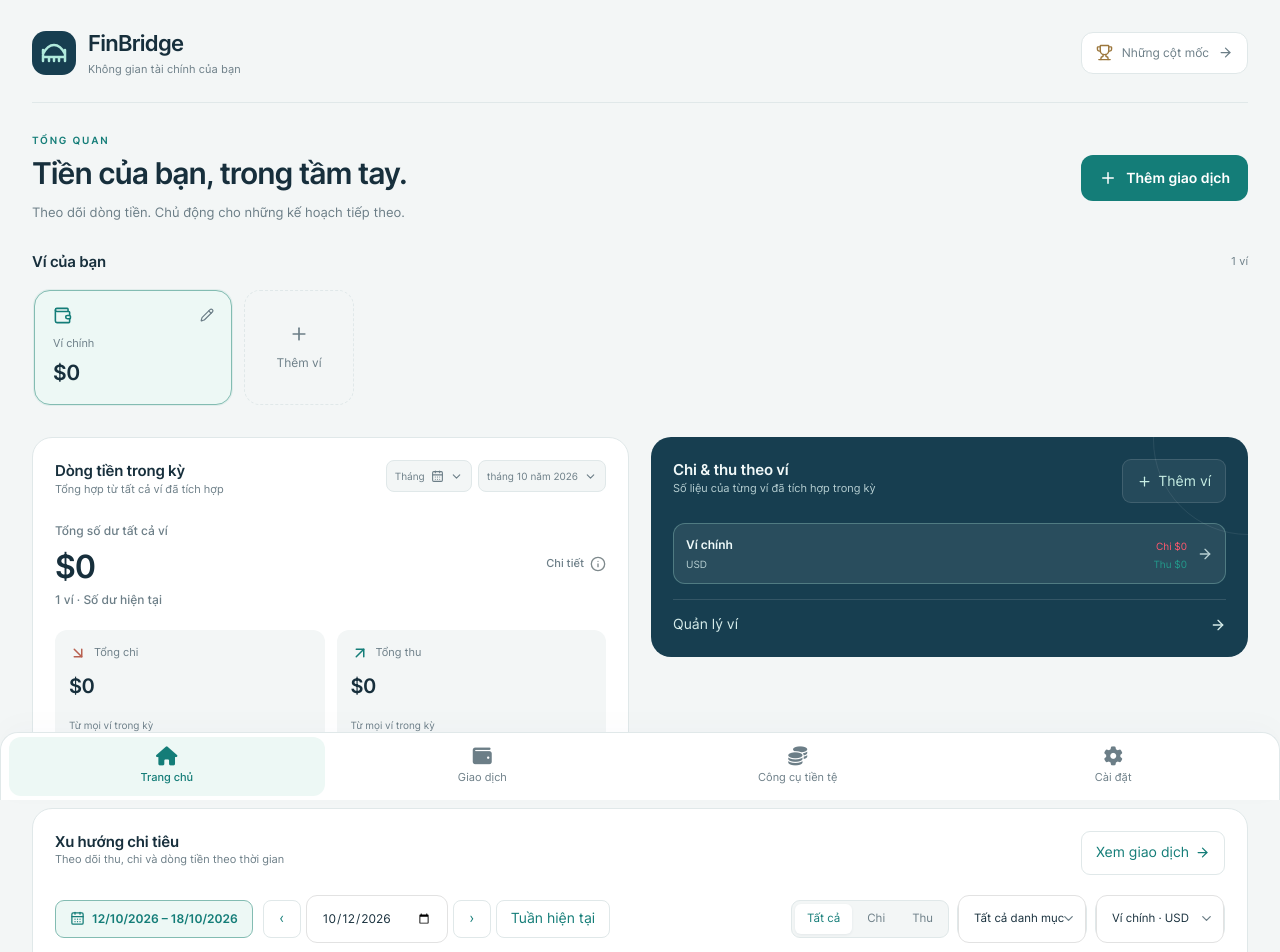
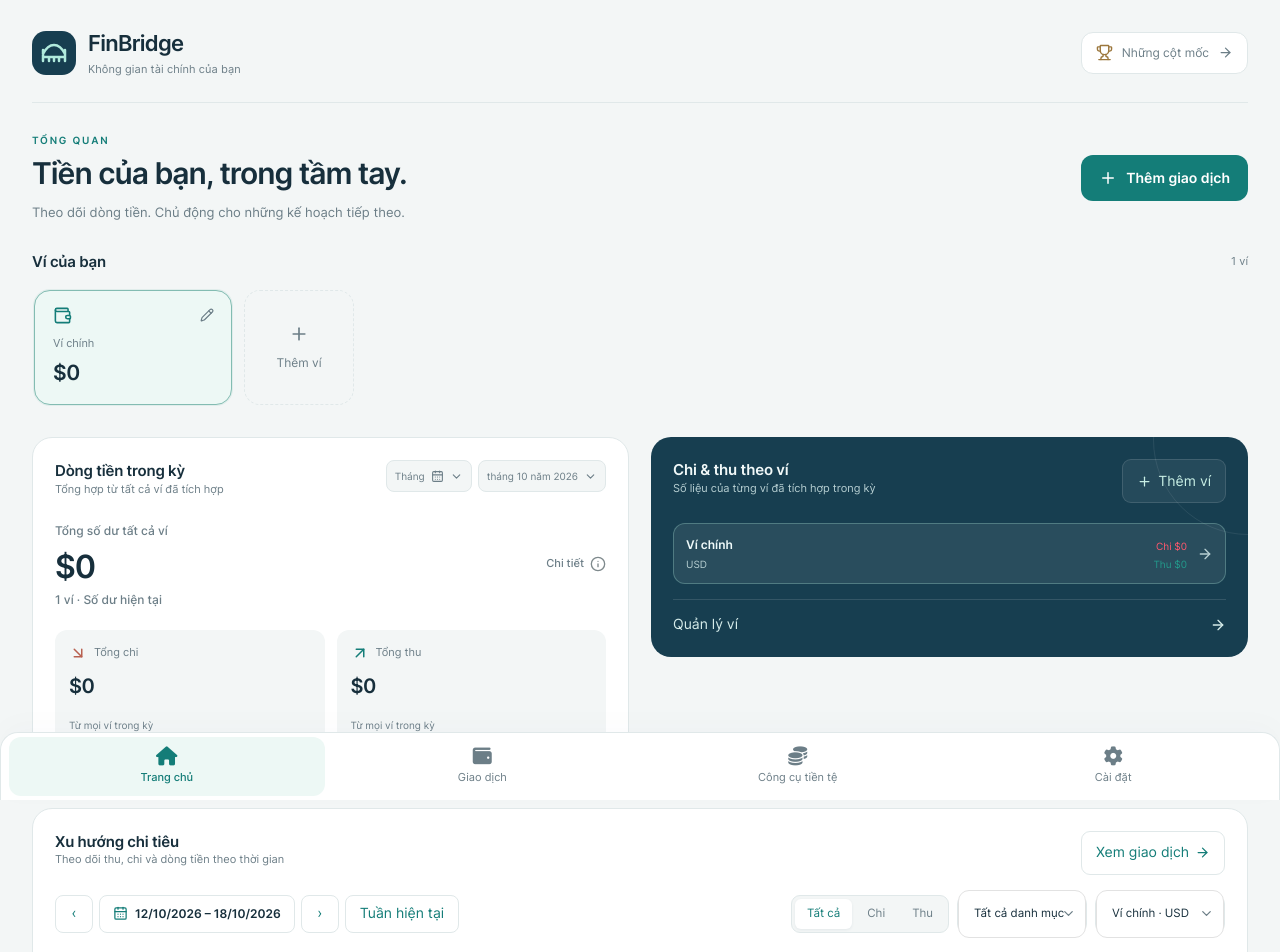
Before and after one commit to smolsosweet/finbridge, a Next.js app: page /app in a window 1280 px wide. Shown: the top 952 px of the page. Built offline with nearby package versions, Linux system fonts and the light colour scheme.

Commit message:
fix(dashboard): unify week range pill and date picker into single control

```diff
--- a/src/components/sites/rolly/replica/Dashboard.tsx
+++ b/src/components/sites/rolly/replica/Dashboard.tsx
@@ -1,6 +1,6 @@
 "use client";
 
-import { useState } from "react";
+import { useRef, useState } from "react";
 import { useSearchParams } from "next/navigation";
 import { ArrowDownRight, ArrowRight, ArrowUpRight, CalendarDays, ChevronDown, Info, Pencil, Plus, ReceiptText, Search, Trophy, Wallet, X } from "lucide-react";
 import { EmptyState, Icon, Modal } from "./Ui";
@@ -284,6 +284,7 @@ export function Dashboard({ transactionsTab = false, navigate }: { transactionsT
   const dashboardCurrency = wallet.currency;
   const [dashboardWeek, setDashboardWeek] = useState(() => calendarWeek(localDateKey(new Date())).start);
   const [focusedBucketKey, setFocusedBucketKey] = useState<string | null>(null);
+  const dateInputRef = useRef<HTMLInputElement>(null);
 
   const [search, setSearch] = useState("");
   const [modal, setModal] = useState("");
@@ -470,10 +471,6 @@ export function Dashboard({ transactionsTab = false, navigate }: { transactionsT
 
           <div className="fb-chart-controls">
             <div className="fb-chart-date-bar">
-              <div className="fb-chart-range-pill">
-                <CalendarDays size={15} />
-                <span>{formattedWeekRange}</span>
-              </div>
               <div className="fb-chart-nav-cluster">
                 <button
                   type="button"
@@ -483,12 +480,43 @@ export function Dashboard({ transactionsTab = false, navigate }: { transactionsT
                 >
                   ‹
                 </button>
-                <div className="fb-date-input-box">
+                <div
+                  className="fb-chart-range-pill"
+                  role="button"
+                  tabIndex={0}
+                  title={t.selectWeek}
+                  onClick={() => {
+                    const input = dateInputRef.current;
+                    if (input) {
+                      if ("showPicker" in input && typeof input.showPicker === "function") {
+                        try { input.showPicker(); return; } catch {}
+                      }
+                      input.focus();
+                    }
+                  }}
+                  onKeyDown={(e) => {
+                    if (e.key === "Enter" || e.key === " ") {
+                      e.preventDefault();
+                      const input = dateInputRef.current;
+                      if (input) {
+                        if ("showPicker" in input && typeof input.showPicker === "function") {
+                          try { input.showPicker(); return; } catch {}
+                        }
+                        input.focus();
+                      }
+                    }
+                  }}
+                >
+                  <CalendarDays size={15} />
+                  <span>{formattedWeekRange}</span>
                   <input
+                    ref={dateInputRef}
                     type="date"
                     aria-label={t.selectWeek}
                     value={dashboardWeek}
-                    onInput={(event) => {
+                    tabIndex={-1}
+                    className="fb-hidden-date-input"
+                    onChange={(event) => {
                       if (event.currentTarget.validity.valid && event.currentTarget.value) {
                         setDashboardWeek(calendarWeek(event.currentTarget.value).start);
                         setFocusedBucketKey(null);
--- a/src/components/sites/rolly/replica/replica.css
+++ b/src/components/sites/rolly/replica/replica.css
@@ -457,14 +457,14 @@
 /* Spending chart controls: clean, level, fully aligned */
 .fb-chart-controls{display:flex;align-items:center;justify-content:space-between;gap:12px;margin:20px 0 16px;flex-wrap:wrap}
 .fb-chart-date-bar{display:inline-flex;align-items:center;gap:10px;flex-wrap:wrap}
-.fb-chart-range-pill{display:inline-flex;align-items:center;gap:7px;height:38px;padding:0 14px;background:var(--r-mint);border:1px solid #83bcb2;border-radius:9px;font-size:12px;font-weight:600;color:var(--r-teal);white-space:nowrap}
+.fb-chart-nav-cluster{display:inline-flex;align-items:center;gap:6px;flex-wrap:nowrap}
+.fb-chart-range-pill{position:relative;display:inline-flex;align-items:center;gap:7px;height:38px;padding:0 13px;background:var(--r-surface);border:1px solid var(--r-line);border-radius:8px;font-size:12px;font-weight:600;color:var(--r-text);white-space:nowrap;cursor:pointer;user-select:none;transition:background .15s,border-color .15s}
+.fb-chart-range-pill:hover{background:var(--r-mint);border-color:#83bcb2;color:var(--r-teal)}
+.fb-chart-range-pill:focus-visible,.fb-nav-btn:focus-visible,.fb-chart-this-week-btn:focus-visible{outline:2px solid var(--r-teal);outline-offset:2px}
 .fb-chart-range-pill svg{color:var(--r-teal);flex-shrink:0}
-.fb-chart-nav-cluster{display:inline-flex;align-items:center;gap:5px;flex-wrap:nowrap}
+.fb-hidden-date-input{position:absolute;inset:0;width:100%;height:100%;opacity:0;pointer-events:none}
 .fb-nav-btn{width:38px;height:38px;border:1px solid var(--r-line);border-radius:8px;background:var(--r-surface);color:var(--r-teal);font-size:18px;font-weight:700;display:inline-flex;align-items:center;justify-content:center;cursor:pointer;line-height:1;transition:background .15s,border-color .15s}
 .fb-nav-btn:hover{background:var(--r-mint);border-color:#83bcb2}
-.fb-date-input-box{position:relative;display:inline-flex;align-items:center}
-.fb-date-input-box input{height:38px;padding:0 10px;border:1px solid var(--r-line);border-radius:8px;background:var(--r-surface);color:var(--r-text);font:inherit;font-size:12px;cursor:pointer;outline:0;transition:border-color .15s}
-.fb-date-input-box input:focus-visible,.fb-nav-btn:focus-visible{outline:2px solid var(--r-teal);outline-offset:2px}
 .fb-chart-this-week-btn{height:38px;padding:0 14px;border:1px solid var(--r-line);border-radius:8px;background:var(--r-surface);color:var(--r-teal);font-size:12px;font-weight:600;cursor:pointer;white-space:nowrap;display:inline-flex;align-items:center;justify-content:center;transition:background .15s,border-color .15s}
 .fb-chart-this-week-btn:hover{background:var(--r-mint);border-color:#83bcb2}
 .fb-week-empty-note{font-size:12px;color:var(--r-muted);margin:12px 0}
```
